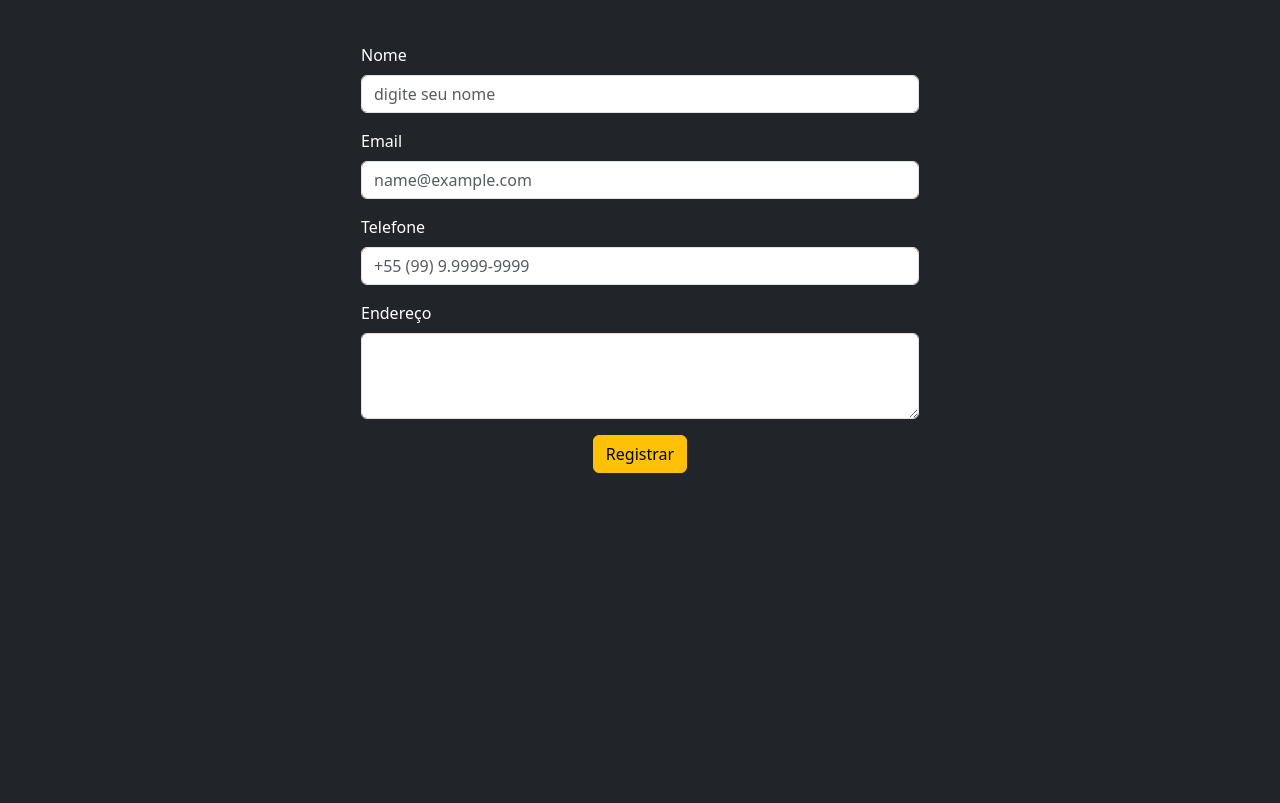
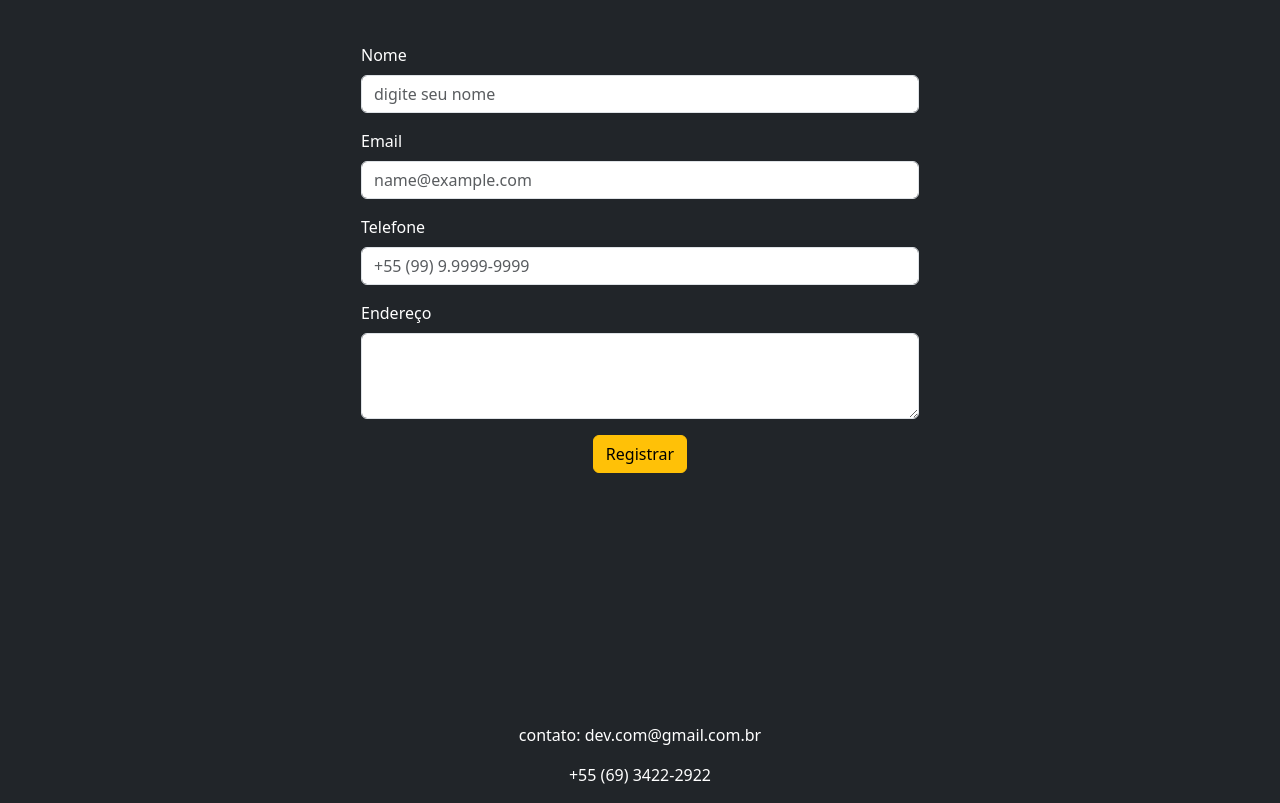
Before and after one commit to mrkaka1/dev.com, a plain HTML site: page pages/register.html in a window 1280 px wide. Shown: the part 85-888 px from the top of the page. Before the commit the page ends 800 px from the top, so only its background shows below. Drawn offline with nearby package versions, Linux system fonts and the light colour scheme.

Commit message:
feat: added info contact

```diff
--- a/pages/register.html
+++ b/pages/register.html
@@ -3,7 +3,7 @@
 	<head>
 		<meta charset="utf-8" />
 		<meta name="viewport" content="width=device-width, initial-scale=1" />
-		<title>Bootstrap demo</title>
+		<title>dev.com</title>
 		<link
 			href="https://cdn.jsdelivr.net/npm/bootstrap@5.3.3/dist/css/bootstrap.min.css"
 			rel="stylesheet"
@@ -104,6 +104,11 @@
 					<button type="submit" class="btn btn-warning">Registrar</button>
 				</div>
 			</div>
+			<div class="d-flex container flex-column align-items-center justify-content-center" style="margin-top: 250px;">
+				<p style="color: white;">contato: dev.com@gmail.com.br</p>
+				<p style="color: white;">+55 (69) 3422-2922</p>
+			</div>
+
 		</main>
 		<script
 			src="https://cdn.jsdelivr.net/npm/bootstrap@5.3.3/dist/js/bootstrap.bundle.min.js"
```
Also changed, not shown: pages/courses.html (+1 -1 lines), pages/projects.html (+1 -1 lines).
